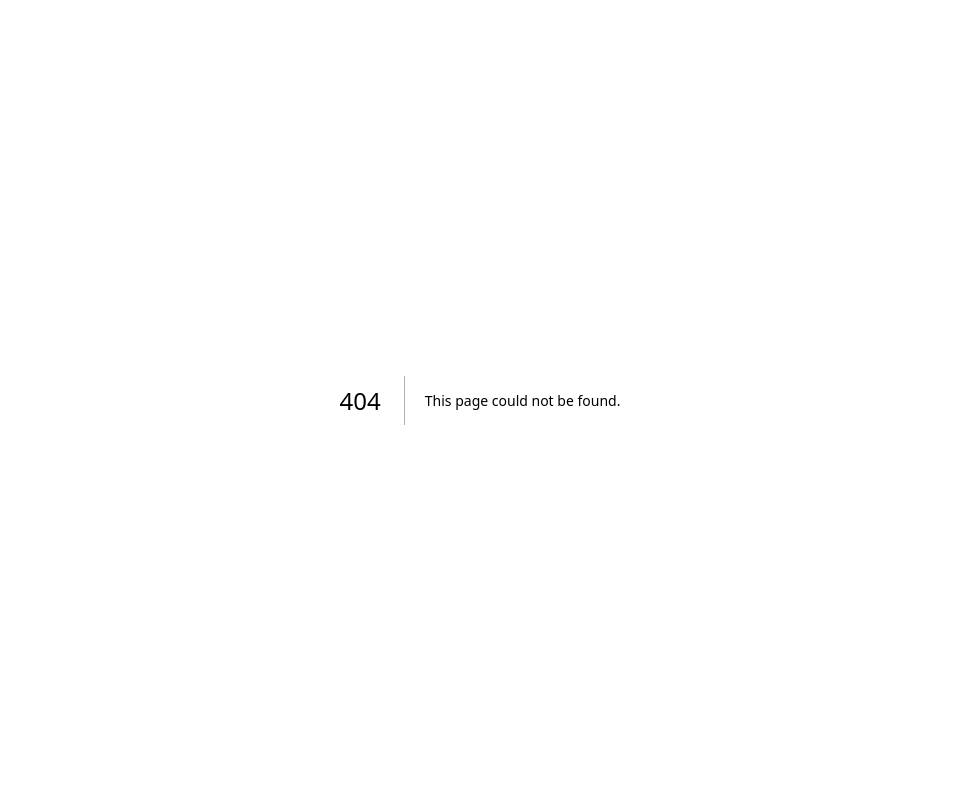
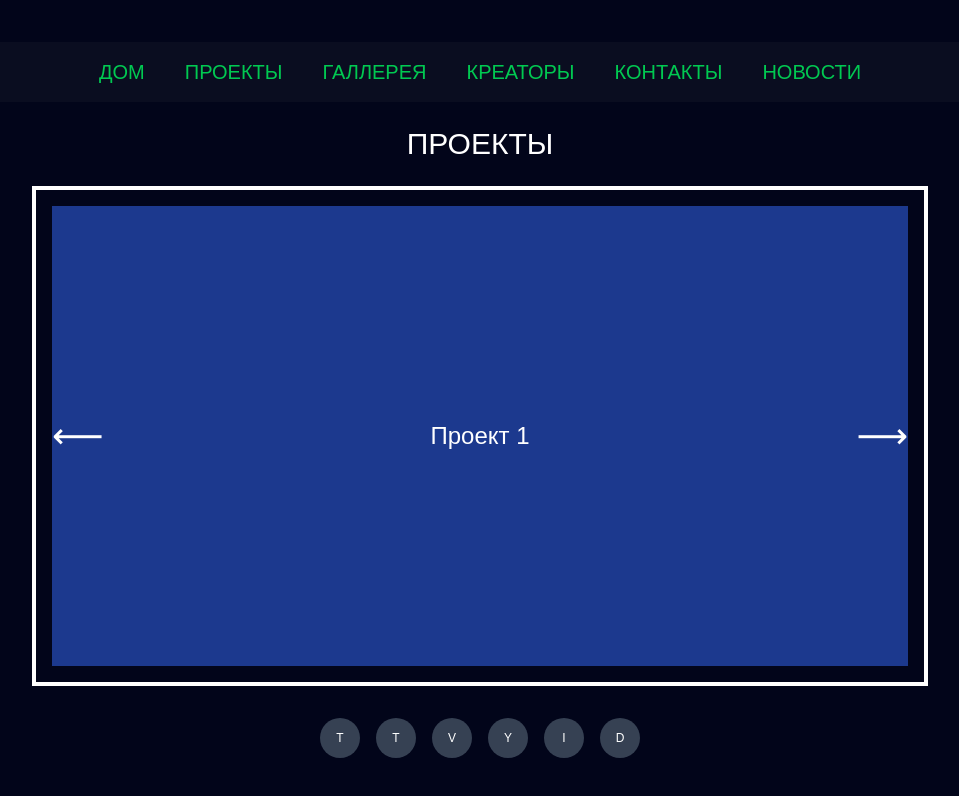
Before and after one commit to AlexanderSharban/ProjectTBH, a Next.js app: page /projects in a window 1280 px wide. Before the commit this address had no page. Shown: the top 796 px of the page, without its empty margins (160-1119 px from the left). Built offline with nearby package versions, Linux system fonts and the light colour scheme.

Commit message:
Разметка  проекта TBH. Дом,проекты,креаторы.

```diff
--- /dev/null
+++ b/src/app/creators/page.js
@@ -0,0 +1,25 @@
+import Head from "next/head";
+
+export default function Creators() {
+  return (
+    <>
+      <Head>
+        <title>Креаторы</title>
+      </Head>
+      <div className="min-h-screen bg-[#000000] text-white flex flex-col items-center justify-start py-16">
+        <h1 className="text-4xl font-bold mb-10">КРЕАТОРЫ</h1>
+
+        <div className="grid grid-cols-2 md:grid-cols-4 gap-6 px-4 w-full max-w-6xl">
+          {[...Array(8)].map((_, i) => (
+            <div
+              key={i}
+              className="h-48 border border-white rounded-lg flex items-center justify-center text-3xl bg-gray-900"
+            >
+              🔒
+            </div>
+          ))}
+        </div>
+      </div>
+    </>
+  );
+}
--- a/src/app/page.js
+++ b/src/app/page.js
@@ -1,102 +1,41 @@
-import Image from "next/image";
+import Link from 'next/link';
 
 export default function Home() {
   return (
-    <div className="grid grid-rows-[20px_1fr_20px] items-center justify-items-center min-h-screen p-8 pb-20 gap-16 sm:p-20 font-[family-name:var(--font-geist-sans)]">
-      <main className="flex flex-col gap-[32px] row-start-2 items-center sm:items-start">
-        <Image
-          className="dark:invert"
-          src="/next.svg"
-          alt="Next.js logo"
-          width={180}
-          height={38}
-          priority
-        />
-        <ol className="list-inside list-decimal text-sm/6 text-center sm:text-left font-[family-name:var(--font-geist-mono)]">
-          <li className="mb-2 tracking-[-.01em]">
-            Get started by editing{" "}
-            <code className="bg-black/[.05] dark:bg-white/[.06] px-1 py-0.5 rounded font-[family-name:var(--font-geist-mono)] font-semibold">
-              src/app/page.js
-            </code>
-            .
-          </li>
-          <li className="tracking-[-.01em]">
-            Save and see your changes instantly.
-          </li>
-        </ol>
+    <div className="min-h-screen bg-[#02051a] text-white">
 
-        <div className="flex gap-4 items-center flex-col sm:flex-row">
-          <a
-            className="rounded-full border border-solid border-transparent transition-colors flex items-center justify-center bg-foreground text-background gap-2 hover:bg-[#383838] dark:hover:bg-[#ccc] font-medium text-sm sm:text-base h-10 sm:h-12 px-4 sm:px-5 sm:w-auto"
-            href="https://vercel.com/new?utm_source=create-next-app&utm_medium=appdir-template-tw&utm_campaign=create-next-app"
-            target="_blank"
-            rel="noopener noreferrer"
-          >
-            <Image
-              className="dark:invert"
-              src="/vercel.svg"
-              alt="Vercel logomark"
-              width={20}
-              height={20}
-            />
-            Deploy now
-          </a>
-          <a
-            className="rounded-full border border-solid border-black/[.08] dark:border-white/[.145] transition-colors flex items-center justify-center hover:bg-[#f2f2f2] dark:hover:bg-[#1a1a1a] hover:border-transparent font-medium text-sm sm:text-base h-10 sm:h-12 px-4 sm:px-5 w-full sm:w-auto md:w-[158px]"
-            href="https://nextjs.org/docs?utm_source=create-next-app&utm_medium=appdir-template-tw&utm_campaign=create-next-app"
-            target="_blank"
-            rel="noopener noreferrer"
-          >
-            Read our docs
-          </a>
-        </div>
-      </main>
-      <footer className="row-start-3 flex gap-[24px] flex-wrap items-center justify-center">
-        <a
-          className="flex items-center gap-2 hover:underline hover:underline-offset-4"
-          href="https://nextjs.org/learn?utm_source=create-next-app&utm_medium=appdir-template-tw&utm_campaign=create-next-app"
-          target="_blank"
-          rel="noopener noreferrer"
-        >
-          <Image
-            aria-hidden
-            src="/file.svg"
-            alt="File icon"
-            width={16}
-            height={16}
-          />
-          Learn
-        </a>
-        <a
-          className="flex items-center gap-2 hover:underline hover:underline-offset-4"
-          href="https://vercel.com/templates?framework=next.js&utm_source=create-next-app&utm_medium=appdir-template-tw&utm_campaign=create-next-app"
-          target="_blank"
-          rel="noopener noreferrer"
-        >
-          <Image
-            aria-hidden
-            src="/window.svg"
-            alt="Window icon"
-            width={16}
-            height={16}
-          />
-          Examples
-        </a>
-        <a
-          className="flex items-center gap-2 hover:underline hover:underline-offset-4"
-          href="https://nextjs.org?utm_source=create-next-app&utm_medium=appdir-template-tw&utm_campaign=create-next-app"
-          target="_blank"
-          rel="noopener noreferrer"
-        >
-          <Image
-            aria-hidden
-            src="/globe.svg"
-            alt="Globe icon"
-            width={16}
-            height={16}
-          />
-          Go to nextjs.org →
-        </a>
+      <nav className="w-full bg-black text-green-500 text-xl font-bold flex justify-center space-x-10 py-4">
+        <Link href="./page"><span className="hover:underline">ДОМ</span></Link>
+        <Link href="./projects"><span className="hover:underline">ПРОЕКТЫ</span></Link>
+        <Link href="#"><span className="hover:underline">ГАЛЛЕРЕЯ</span></Link>
+        <Link href="./creators"><span className="hover:underline">КРЕАТОРЫ</span></Link>
+        <Link href="#"><span className="hover:underline">КОНТАКТЫ</span></Link>
+        <Link href="#"><span className="hover:underline">НОВОСТИ</span></Link>
+      </nav>
+
+
+      <header className="p-4 bg-gray-800 w-full flex items-center justify-start">
+        <div className="w-12 h-12 bg-gray-700 rounded-full" />
+      </header>
+
+
+      <section className="grid grid-cols-5 gap-2 px-4 py-16">
+        {[...Array(5)].map((_, i) => (
+          <div key={i} className="bg-black border border-white rounded-lg h-[32rem] flex items-center justify-center">
+            <div className="w-full h-full bg-blue-900 bg-opacity-50 flex items-center justify-center text-4xl">
+              🔒
+            </div>
+          </div>
+        ))}
+      </section>
+
+
+      <footer className="flex justify-center space-x-4 pb-8">
+        {["TikTok", "Telegram", "Patreon", "YouTube", "Instagram", "Discord"].map((name, i) => (
+          <div key={i} className="w-8 h-8 bg-gray-700 rounded-full flex items-center justify-center text-xs">
+            {name[0]}
+          </div>
+        ))}
       </footer>
     </div>
   );
--- /dev/null
+++ b/src/app/projects/[slug]/page.js
@@ -0,0 +1,13 @@
+"use client"
+import { useParams } from 'next/navigation';
+
+export default function ProjectPage() {
+  const params = useParams();
+  const slug = params.slug;
+
+  return (
+    <div className="min-h-screen bg-black text-white flex items-center justify-center">
+      <h1 className="text-3xl">Проект: {slug}</h1>
+    </div>
+  );
+}
--- /dev/null
+++ b/src/app/projects/page.js
@@ -0,0 +1,55 @@
+'use client';
+import { useState } from 'react';
+import Link from 'next/link';
+
+const projects = [
+  { title: 'Проект 1', color: 'bg-blue-900', slug: 'proekt-1' },
+  { title: 'Проект 2', color: 'bg-purple-900', slug: 'proekt-2' },
+  { title: 'Проект 3', color: 'bg-indigo-900', slug: 'proekt-3' }
+];
+
+export default function ProjectsPage() {
+  const [index, setIndex] = useState(0);
+
+  const prev = () => {
+    setIndex((prevIndex) => (prevIndex === 0 ? projects.length - 1 : prevIndex - 1));
+  };
+
+  const next = () => {
+    setIndex((prevIndex) => (prevIndex + 1) % projects.length);
+  };
+
+  return (
+    <div className="min-h-screen bg-[#02051a] text-white flex flex-col items-center justify-center">
+      <header className="w-full bg-[#0a0d20] py-4 px-8 flex justify-center gap-10 text-green-500 text-xl">
+        {['ДОМ', 'ПРОЕКТЫ', 'ГАЛЛЕРЕЯ', 'КРЕАТОРЫ', 'КОНТАКТЫ', 'НОВОСТИ'].map((text, i) => (
+          <Link key={i} href={`/${text.toLowerCase() === 'дом' ? '' : text.toLowerCase()}`}>
+            <span className="hover:underline">{text}</span>
+          </Link>
+        ))}
+      </header>
+
+      <h1 className="text-3xl my-6">ПРОЕКТЫ</h1>
+
+      <div className="relative w-[80%] max-w-4xl h-[500px] border-4 border-white p-4 flex items-center justify-center">
+        <button onClick={prev} className="absolute left-4 text-4xl">⟵</button>
+
+        <Link href={`/projects/${projects[index].slug}`} className="w-full h-full">
+          <div className={`w-full h-full ${projects[index].color} flex items-center justify-center text-2xl cursor-pointer`}>
+            {projects[index].title}
+          </div>
+        </Link>
+
+        <button onClick={next} className="absolute right-4 text-4xl">⟶</button>
+      </div>
+
+      <div className="flex space-x-4 mt-8">
+        {['TikTok', 'Telegram', 'VK', 'YouTube', 'Instagram', 'Discord'].map((name, i) => (
+          <div key={i} className="w-10 h-10 bg-gray-700 rounded-full flex items-center justify-center text-xs">
+            {name[0]}
+          </div>
+        ))}
+      </div>
+    </div>
+  );
+}
```
Also changed, not shown: src/app/register/page.jsx (added).
